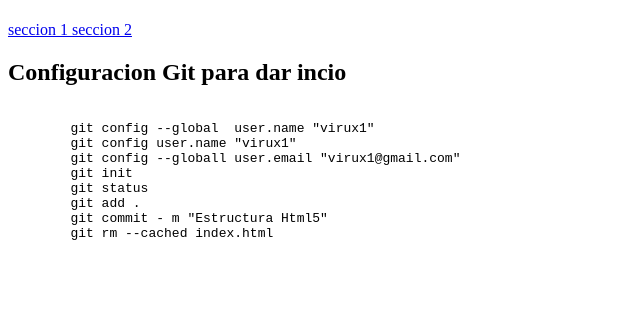
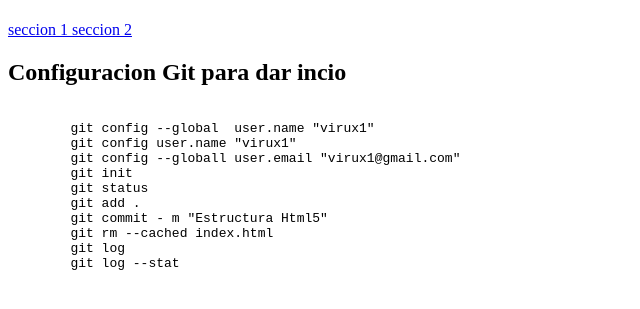
Before and after one commit to edwingc88/htmlcursokg, a plain HTML site: page index.html in a window 1280 px wide. Shown: the part 59-368 px from the top of the page, without its empty margins (0-640 px from the left). Drawn offline with Linux system fonts and the light colour scheme.

Commit message:
coomit 333 Html5

```diff
--- a/index.html
+++ b/index.html
@@ -22,6 +22,8 @@
         git add .
         git commit - m "Estructura Html5"
         git rm --cached index.html
+        git log
+        git log --stat
     </pre>
 
 </body>
```
